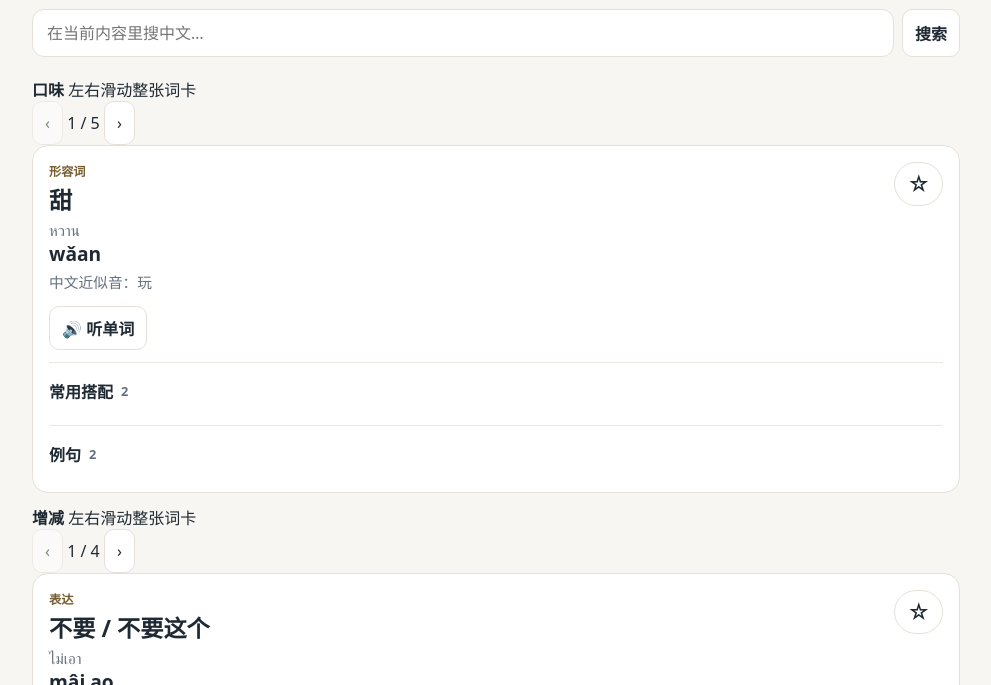
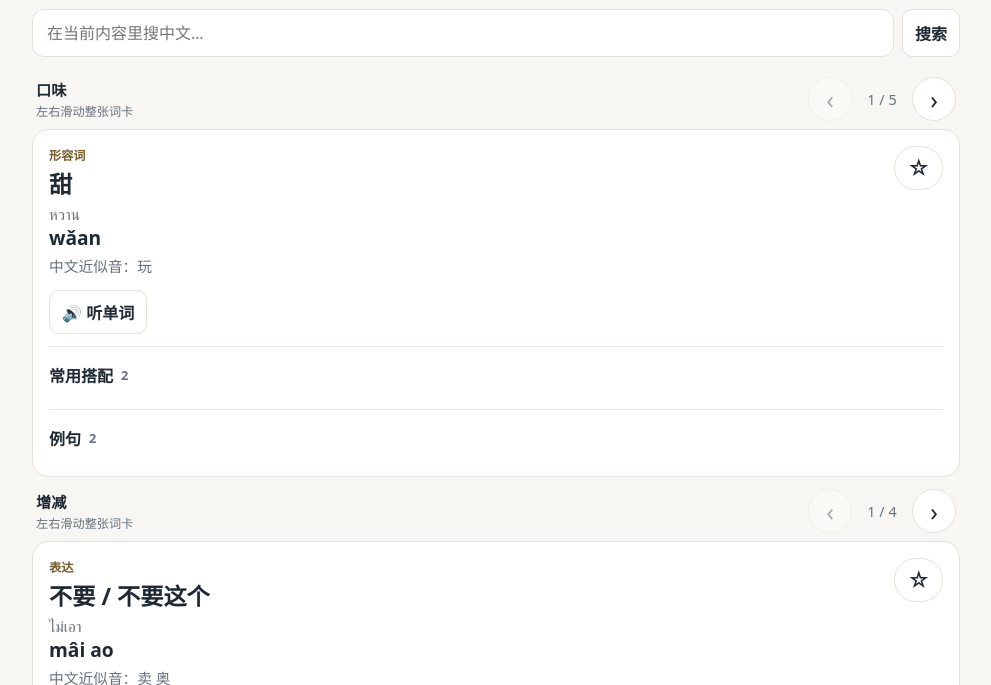
Before and after one commit to succuvivi/english-deep-talk-plan, a website with bundled scripts: page thai/learn.html in a window 1280 px wide. Shown: the part 115-800 px from the top of the page, without its empty margins (144-1135 px from the left). Built offline with nearby package versions, Linux system fonts and the light colour scheme.

Commit message:
style: add Thai series swipe controls

```diff
--- a/thai/styles.css
+++ b/thai/styles.css
@@ -66,3 +66,59 @@ summary span { color: var(--muted); font-size: .8rem; }
 .phrase-main > strong { display: block; margin-bottom: 4px; }
 .phrase-main .roman { font-size: 1rem; }
 button:disabled { opacity: .55; cursor: progress; }
+
+.series-shell {
+  display: grid;
+  gap: 8px;
+}
+.series-toolbar {
+  display: flex;
+  align-items: center;
+  justify-content: space-between;
+  gap: 12px;
+  padding-inline: 4px;
+}
+.series-toolbar > div:first-child {
+  display: grid;
+  gap: 2px;
+  min-width: 0;
+}
+.series-label {
+  min-width: 0;
+  font-size: .95rem;
+}
+.series-hint {
+  color: var(--muted);
+  font-size: .76rem;
+}
+.series-controls {
+  display: inline-flex;
+  align-items: center;
+  gap: 6px;
+  flex: 0 0 auto;
+}
+.series-nav {
+  width: 44px;
+  min-width: 44px;
+  min-height: 44px;
+  border-radius: 999px;
+  padding: 0;
+  font-size: 1.55rem;
+  line-height: 1;
+}
+.series-nav:disabled {
+  cursor: default;
+  opacity: .35;
+}
+.series-progress {
+  min-width: 48px;
+  text-align: center;
+  font-size: .9rem;
+  color: var(--muted);
+  font-variant-numeric: tabular-nums;
+}
+.series-swipe-surface {
+  width: 100%;
+  min-width: 0;
+  touch-action: pan-y;
+}
```
